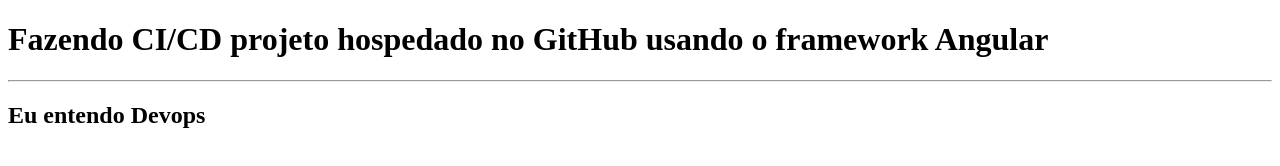
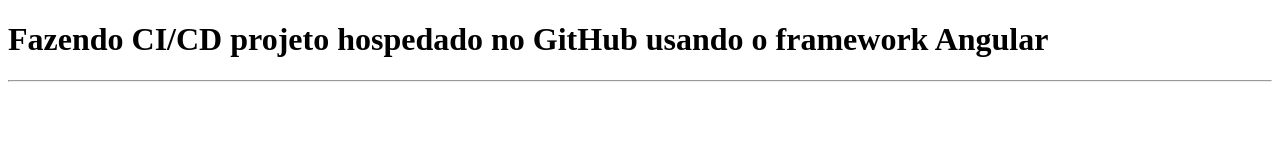
Before and after one commit to Nobre432/CI-CD-Angular, a plain HTML site: page index.html in a window 1280 px wide. Drawn offline with Linux system fonts and the light colour scheme.

Commit message:
First commit

```diff
--- a/index.html
+++ b/index.html
@@ -11,7 +11,7 @@
 <h1>Fazendo CI/CD projeto hospedado no GitHub usando o framework Angular</h1>
 <hr>
 
-<h2>Eu entendo Devops</h2>
+
 
 </body>
 </html>
```
